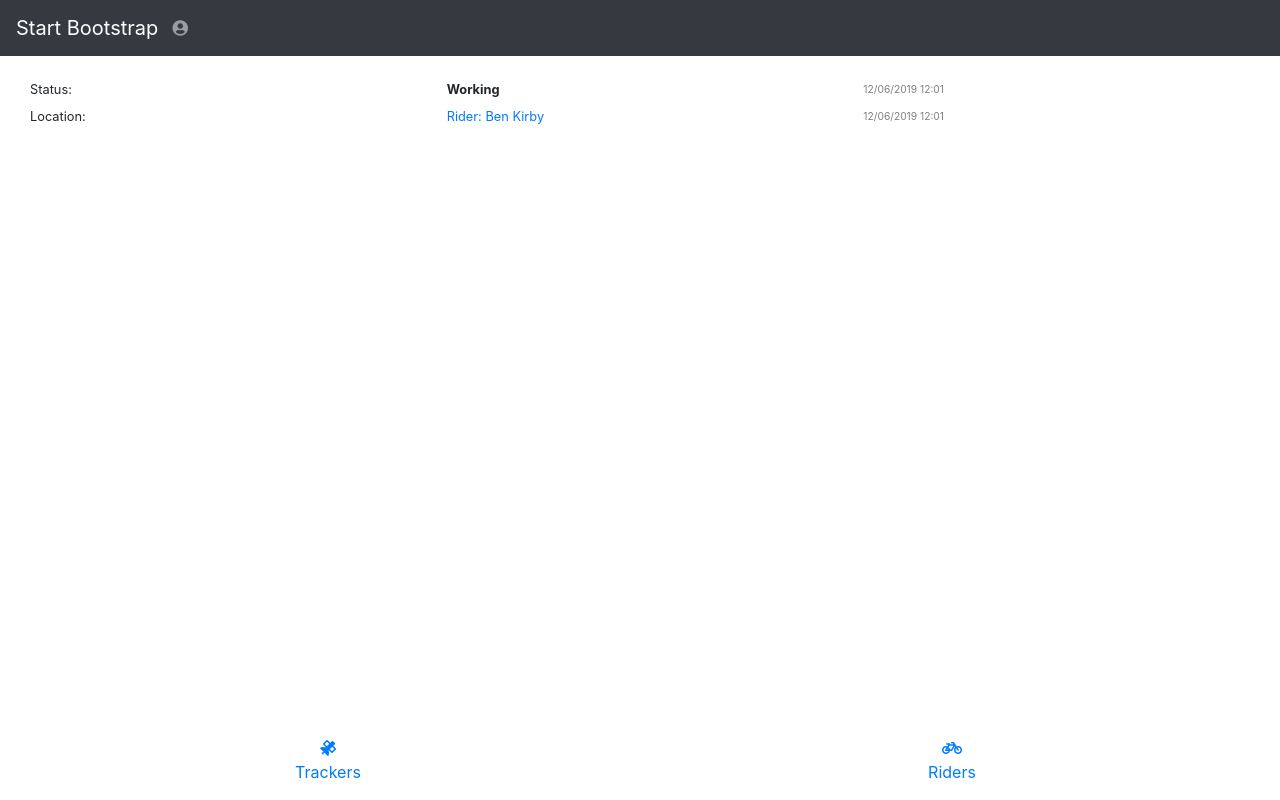
After one commit to sbmooc/track_the_thing, a Django app: page /tracker/ in a window 1280 px wide. The commit adds this page. Run offline with Django 3.2, Linux system fonts and the light colour scheme; parts of the project's set-up code (start-up, migrations or seed data) failed here and were passed over; some libraries are stand-ins or nearby versions.

Commit message:
Static tracker page created, with statuses at top of page

```diff
--- /dev/null
+++ b/tcr_tracker/tracker/templates/tracker.html
@@ -0,0 +1,23 @@
+{% extends 'tracker/base.html' %}
+{% block content %}
+    <!--todo: reduce gutter size-->
+    <div class="container-fluid" style="font-size: 80%">
+        <div class="row my-2">
+            <div class="col my-auto">Status:</div>
+            <!--todo: replace with tracker.working_status-->
+            <div class="col my-auto"><b>Working</b></div>
+            <!--todo: replace with tracker.last_test_date-->
+            <div class="col my-auto" style="color: grey; font-size: 80%">12/06/2019 12:01</div>
+        </div>
+        <div class="row my-2">
+            <div class="col my-auto">Location:</div>
+            <!-- todo: replace with tracker.rider_possess-->
+            <div class="col my-auto"><a href="#">Rider: Ben Kirby</a></div>
+            <!-- todo: replace with tracker.last_test_date-->
+            <div class="col my-auto" style="color: grey; font-size: 80%">12/06/2019 12:01</div>
+        </div>
+    </div>
+    <div class="container-fluid">
+
+    </div>
+{% endblock %}
--- a/tcr_tracker/tracker/templates/tracker/base.html
+++ b/tcr_tracker/tracker/templates/tracker/base.html
@@ -124,15 +124,17 @@
 
   <!-- Sticky Footer -->
   <nav class="navbar fixed-bottom navbar-expand-sm navbar-dark nav-justified" style="background-color: #ffffff;">
+    <!--Replace with consistent link to trackers_list.html at all points-->
     <a class="nav-item nav-link active" href="#">
       <div>
         <i class="fa fa-satellite"></i>
       </div>
       <div>Trackers</div>
     </a>
+    <!--Replace with consistent link to riders_list.html at all points-->
     <a class="nav-item nav-link" href="#">
       <div>
-        <i class="fa fa-biking"></i>
+        <i class="fa fa-bicycle"></i>
       </div>
       <div>Riders</div>
     </a>
--- a/tcr_tracker/tracker/templates/tracker/tracker.html
+++ /dev/null
@@ -1,3 +0,0 @@
-{% extends 'tracker/base.html' %}
-{% block content %}
-{% endblock %}
--- a/tcr_tracker/urls.py
+++ b/tcr_tracker/urls.py
@@ -1,5 +1,6 @@
 from django.contrib import admin
 from django.urls import path
+from django.views.generic import TemplateView
 from tcr_tracker.tracker import views
 from tcr_tracker.tracker.views import AllTrackers, AllRiders
 
@@ -7,6 +8,6 @@ urlpatterns = [
     path('admin/', admin.site.urls),
     path('trackers/', AllTrackers.as_view()),
     path('riders/', AllRiders.as_view()),
-    # path('trackers/<int:tracker_id>', views.tracker),
+    path('tracker/', TemplateView.as_view(template_name="tracker.html")),
     # path('riders/<int:rider_id>', views.rider)
 ]
```
Also changed, not shown: tcr_tracker/tracker/views.py (+11 -1 lines).
